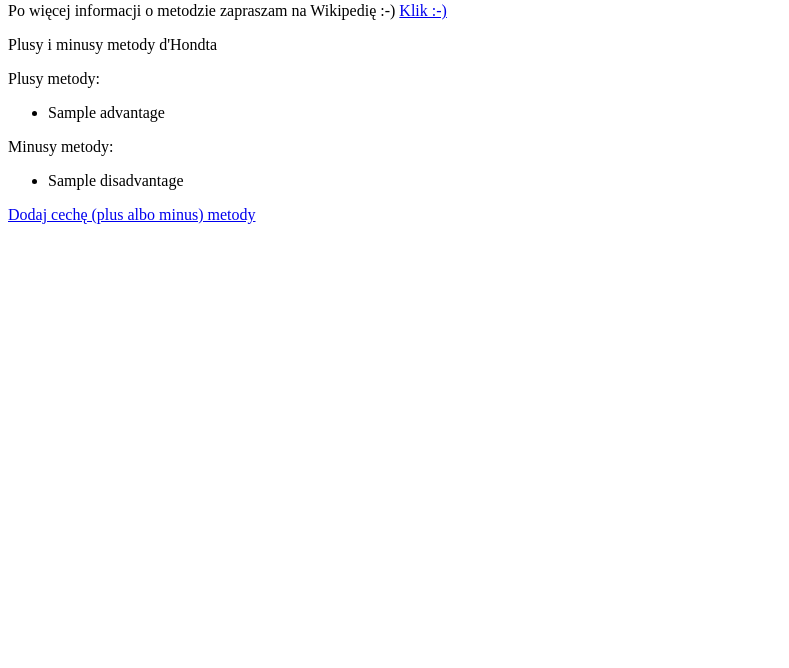
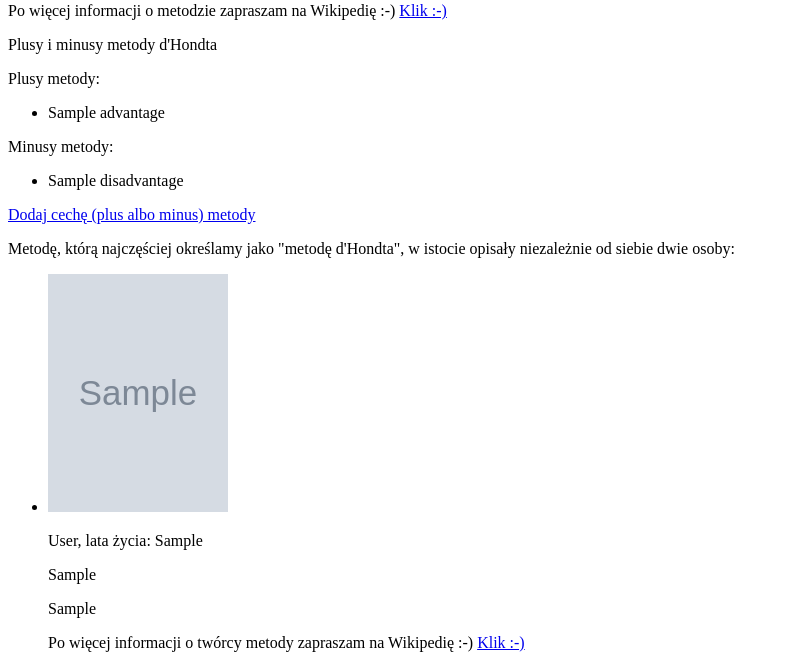
Before and after one commit to dariuszporebski79/Some-Things, a Django app: template walks_and_talks/templates/dHondt_method.html in a window 1280 px wide. Shown: the part 392-1060 px from the top of the page, without its empty margins (0-789 px from the left). Before the commit the page ends 616 px from the top, so only its background shows below. Run offline with Django 4.2, Linux system fonts and the light colour scheme; the template is opened without the code that fills it: most values are stand-ins (such as "Sample title", 1, 10 or a date in 2020); grey boxes marked "Sample" are stand-in pictures.

Commit message:
DHondtMethodView - adding information about the creators of the method; and some other changes in the app

```diff
--- a/walks_and_talks/admin.py
+++ b/walks_and_talks/admin.py
@@ -1,7 +1,7 @@
 from django.contrib import admin
 from walks_and_talks.models import (Constituencies, AllocatingMandatesMethods,
                                     AllocatingMethodsAdvantages, AllocatingMethodsDisadvantages,
-                                    ElectoralCommittee)
+                                    ElectoralCommittee, People)
 
 
 admin.site.register(Constituencies)
@@ -9,3 +9,4 @@ admin.site.register(AllocatingMandatesMethods)
 admin.site.register(AllocatingMethodsAdvantages)
 admin.site.register(AllocatingMethodsDisadvantages)
 admin.site.register(ElectoralCommittee)
+admin.site.register(People)
--- a/walks_and_talks/models.py
+++ b/walks_and_talks/models.py
@@ -19,6 +19,9 @@ class People(models.Model):
     link_biography = models.TextField(null=True)
     allocating_mandates_method = models.ForeignKey(AllocatingMandatesMethods,
                                                    on_delete=models.SET_NULL, null=True)
+
+    def __str__(self):
+        return self.name_and_surname
 
 
 class DemocracyPositiveOpinions(models.Model):
--- a/walks_and_talks/templates/dHondt_method.html
+++ b/walks_and_talks/templates/dHondt_method.html
@@ -5,7 +5,7 @@
     <title>D'Hondt Method</title>
 </head>
 <body>
-    {{ ctx.5 }}
+    {{ ctx.6 }}
     <p>Lista komitetów wyborczych. Podaj poparcie dla poszczególnych komitetów (w procentach,
         z dokładnością do dwóch miejsc po przecinku (a w zasadzie po kropce ;-) -
         w zapisie ułamków stosuj kropkę, nie - przecinek ;-) ), suma poparcia dla komitetów
@@ -35,7 +35,7 @@
     <a href="/society/addcommittee">Dodaj komitet wyborczy</a> <br />
     <p>Szacunkowe wyniki wyborów:</p>
     <ul>
-        {% for committee in ctx.4 %}
+        {% for committee in ctx.5 %}
             <li>
                 Nazwa komitetu wyborczego: {{ committee.0 }} <br />
                 Poparcie komitetu wyborczego: {{ committee.1 }} % <br />
@@ -71,5 +71,23 @@
         {% endfor %}
     </ul>
     <a href="/society/aboutmethods/">Dodaj cechę (plus albo minus) metody</a>
+    <p>Metodę, którą najczęściej określamy jako "metodę d'Hondta", w istocie opisały
+        niezależnie od siebie dwie osoby:</p>
+    <ul>
+        {% for creator in ctx.4 %}
+            <li>
+                <img src="{{ creator.link_photo }}"
+                     alt="{{ creator.name_and_surname }} - zdjęcie/obraz"
+                     height="238" width="180"/> <br />
+                <p>{{ creator.name_and_surname}}, lata życia: {{ creator.years_of_life }}</p>
+                <p>{{ creator.short_information }}</p>
+                <p>{{ creator.more_information }}</p>
+                <p>Po więcej informacji o twórcy metody zapraszam na Wikipedię :-)
+                    <a href='{{ creator.link_biography}}'>Klik :-)</a></p>
+            </li>
+        {% empty %}
+            <p>Brak informacji o twórcach metody do wyświetlenia :-( Zapraszam wkrótce :-)</p>
+        {% endfor %}
+    </ul>
 </body>
 </html>
--- a/walks_and_talks/templates/opinions_about_democracy.html
+++ b/walks_and_talks/templates/opinions_about_democracy.html
@@ -6,5 +6,6 @@
 </head>
 <body>
     <p>Wybierz, proszę, czy chcesz zobaczyć pozytywną, czy krytyczną opinię...</p>
+    <p>Ups! :-( ;-) Przepraszam. Ta strona jeszcze nie działa. Zapraszam już wkrótce :-)</p>
 </body>
 </html>
```
Also changed, not shown: walks_and_talks/views.py (+5 -5 lines).
